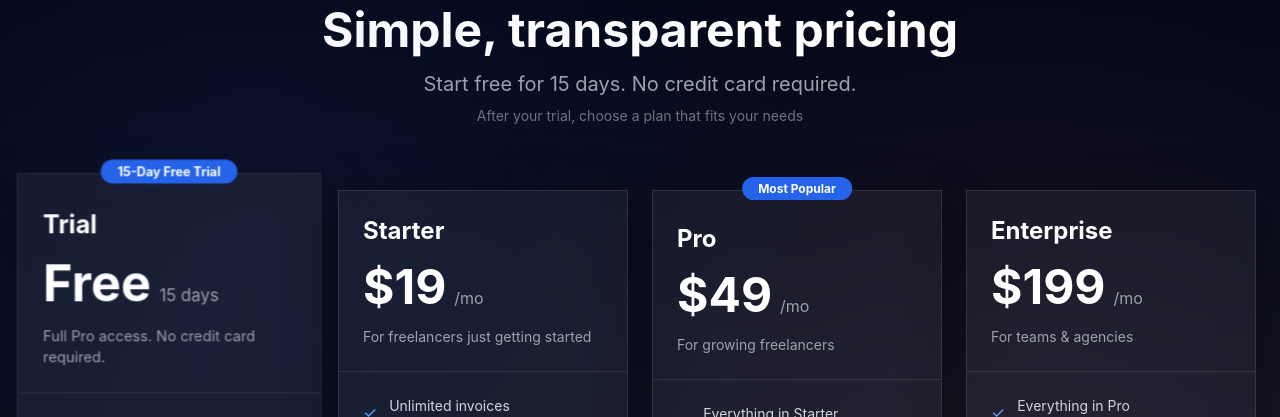
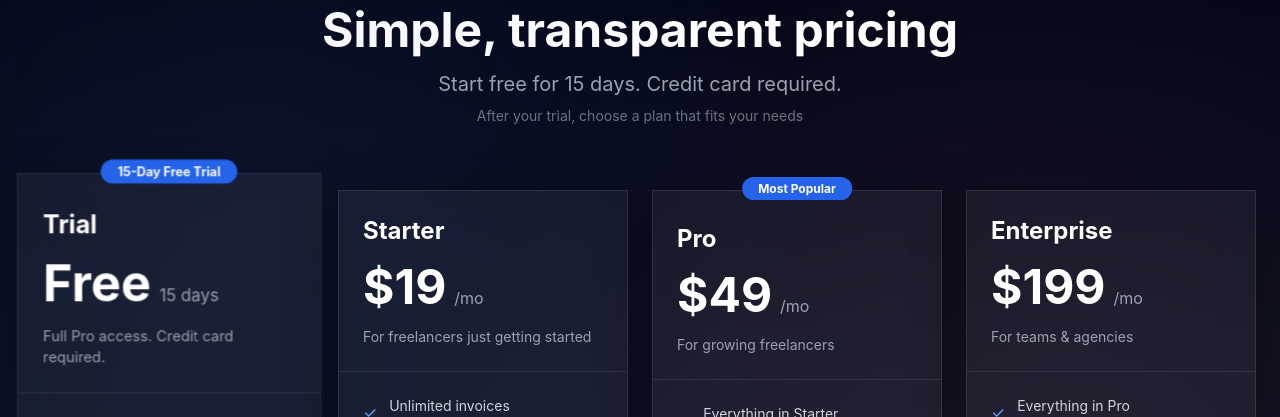
Before and after one commit to ongjooming-web/Verkspay, a Next.js app in the folder prism/: page /pricing in a window 1280 px wide. Shown: the part 174-591 px from the top of the page. Built offline with nearby package versions, Linux system fonts and the light colour scheme; no server answers.

Commit message:
fix: Update trial messaging to indicate credit card required
Changed messaging on landing and pricing pages:
- 'No credit card required' → 'Credit card required'

This reflects the actual trial model: free for 15 days, but requires
valid credit card upfront. Card not charged until trial ends.

```diff
--- a/prism/src/app/page.tsx
+++ b/prism/src/app/page.tsx
@@ -51,7 +51,7 @@ export default function LandingPage() {
               Invoicing built for freelancers and growing businesses. Smart reminders, partial payments, and Stripe built in. No accountant features you'll never use.
             </p>
             <p className="text-lg text-blue-400 font-semibold mb-8">
-              ✨ 15-day free trial. No credit card required.
+              ✨ 15-day free trial. Credit card required.
             </p>
             <div className="flex gap-4 justify-center">
               <Link href="/signup" className="bg-gradient-to-r from-blue-500 to-purple-500 px-8 py-3 rounded-lg font-medium hover:opacity-90 transition text-lg">
--- a/prism/src/app/pricing/page.tsx
+++ b/prism/src/app/pricing/page.tsx
@@ -51,7 +51,7 @@ export default function PricingPage() {
       name: 'Trial',
       price: 'Free',
       period: '15 days',
-      description: 'Full Pro access. No credit card required.',
+      description: 'Full Pro access. Credit card required.',
       badge: '15-Day Free Trial',
       features: [
         'Unlimited invoices',
@@ -131,7 +131,7 @@ export default function PricingPage() {
         <div className="max-w-7xl mx-auto px-6">
           <div className="text-center mb-16">
             <h1 className="text-5xl font-bold mb-4">Simple, transparent pricing</h1>
-            <p className="text-xl text-gray-400">Start free for 15 days. No credit card required.</p>
+            <p className="text-xl text-gray-400">Start free for 15 days. Credit card required.</p>
             <p className="text-sm text-gray-500 mt-2">After your trial, choose a plan that fits your needs</p>
           </div>
 
```
